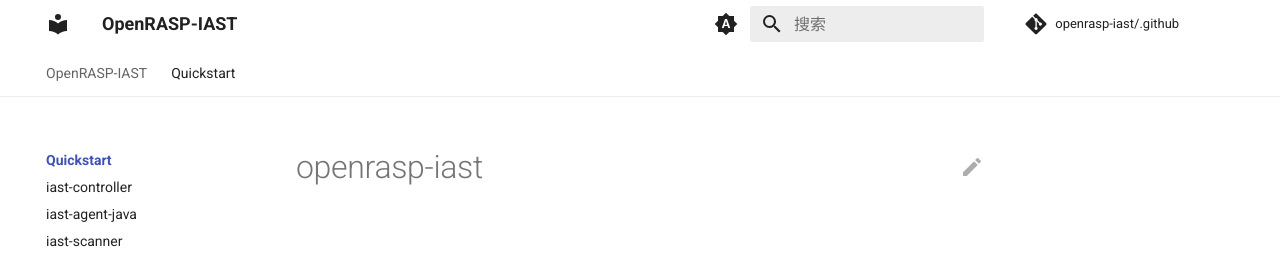
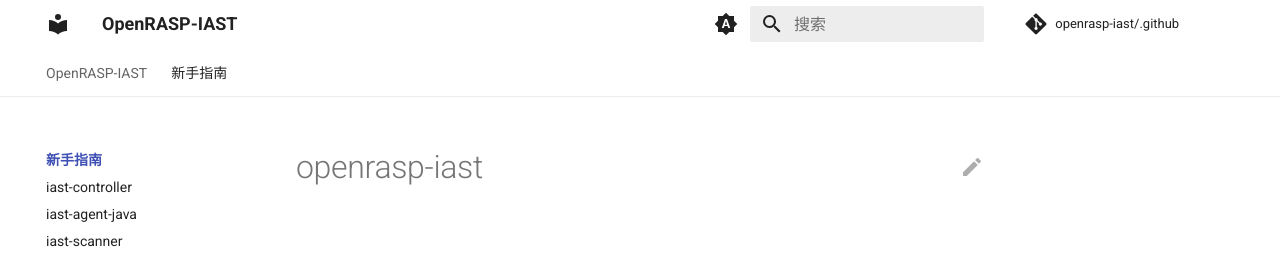
Before and after one commit to openrasp-iast/.github, an MkDocs documentation site: the page built from docs/quickstart/index.md, in a window 1280 px wide. Shown: the top 256 px of the page. Built offline with MkDocs 1.6.1 and Material for MkDocs 9.7.7, drawn with Linux system fonts in a browser that asks for light colours; comment, search, counter and statistics services are not loaded; part of the change alters nothing that is shown.

Commit message:
Update mkdocs.yml

```diff
--- a/mkdocs.yml
+++ b/mkdocs.yml
@@ -145,7 +145,7 @@ nav:
   - OpenRASP-IAST:
       - index.md
       - 支持特性: support.md
-  - Quickstart:
+  - 新手指南:
       - quickstart/index.md
       - iast-controller: quickstart/controller.md
       - iast-agent-java: quickstart/agent.md
```
